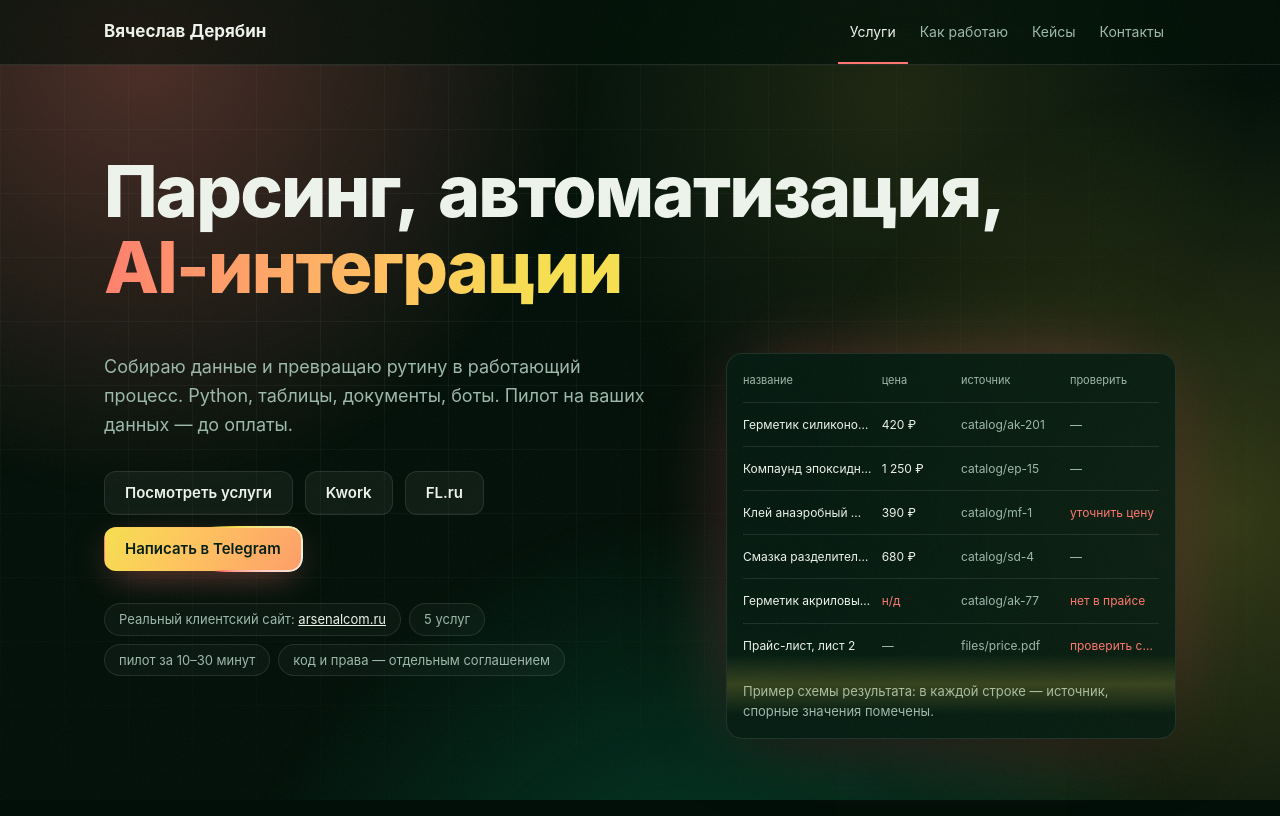
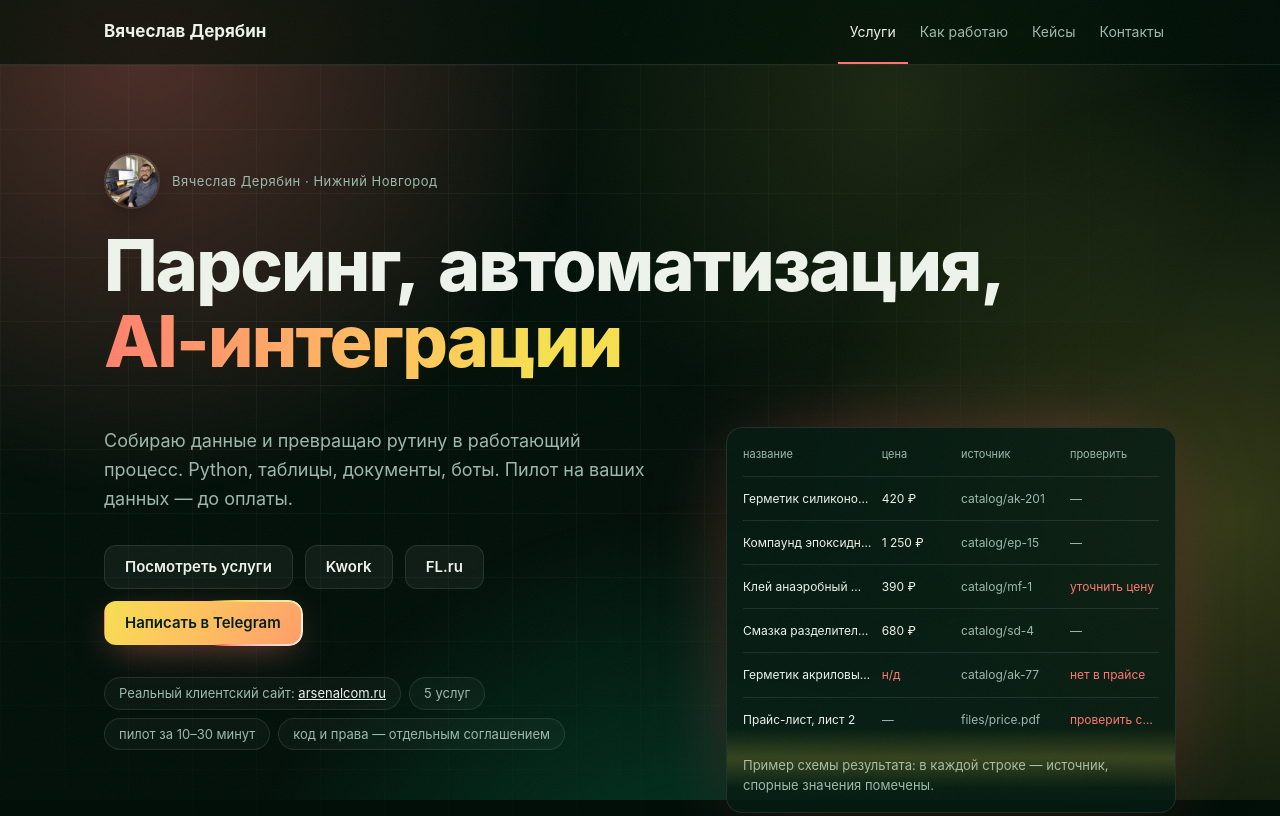
Before and after one commit to Vyacheslav-Derybin/neuroexpert-vitrina, a plain HTML site: page index.html in a window 1280 px wide. Shown: the top 816 px of the page. Drawn offline with Linux system fonts and the light colour scheme.

Commit message:
Add portrait to portfolio hero

```diff
--- a/index.html
+++ b/index.html
@@ -72,6 +72,11 @@ nav a[aria-current]{box-shadow:inset 0 -2px var(--a1)}
 a.ch{display:inline-flex;align-items:center;min-height:44px;color:var(--t)}
 a.ch::before{content:"";width:7px;height:7px;margin-right:9px;border-radius:50%;background:var(--a1);animation:pulse 2.2s infinite}
 @keyframes pulse{from{box-shadow:0 0 0 0 var(--glow)}to{box-shadow:0 0 0 10px transparent}}
+
+.identity{display:flex;align-items:center;gap:12px;margin-bottom:18px}
+.identity .portrait{width:56px;height:56px;flex:none;border-radius:50%;object-fit:cover;border:2px solid var(--line);box-shadow:0 10px 26px -10px rgba(0,0,0,.5)}
+.identity span{font-size:13px;letter-spacing:.04em;color:var(--s)}
+@media(max-width:600px){.identity .portrait{width:48px;height:48px}}
 /* hero */
 .hero{position:relative;isolation:isolate;overflow:hidden;padding:56px 0 80px}
 .hero::before{content:"";position:absolute;inset:0;z-index:-1;opacity:.5;background:linear-gradient(var(--line) 1px,transparent 1px) 0 0/64px 64px,linear-gradient(90deg,var(--line) 1px,transparent 1px) 0 0/64px 64px;-webkit-mask-image:radial-gradient(ellipse 75% 75% at 30% 30%,#000,transparent);mask-image:radial-gradient(ellipse 75% 75% at 30% 30%,#000,transparent)}
@@ -185,6 +190,7 @@ ol::after{transform:scaleY(0);animation:grow linear both;animation-timeline:view
 
 <main id="top">
 <section class="hero"><div class="w">
+<div class="identity"><img class="portrait" src="assets/portrait.webp" alt="Вячеслав Дерябин" width="56" height="56" decoding="async"><span>Вячеслав Дерябин · Нижний Новгород</span></div>
 <h1><span>Парсинг,</span> <span>автоматизация,</span> <span class="gr">AI-интеграции</span></h1>
 <div class="hg">
 <div>
```
Also changed, not shown: assets/portrait.webp (added).
